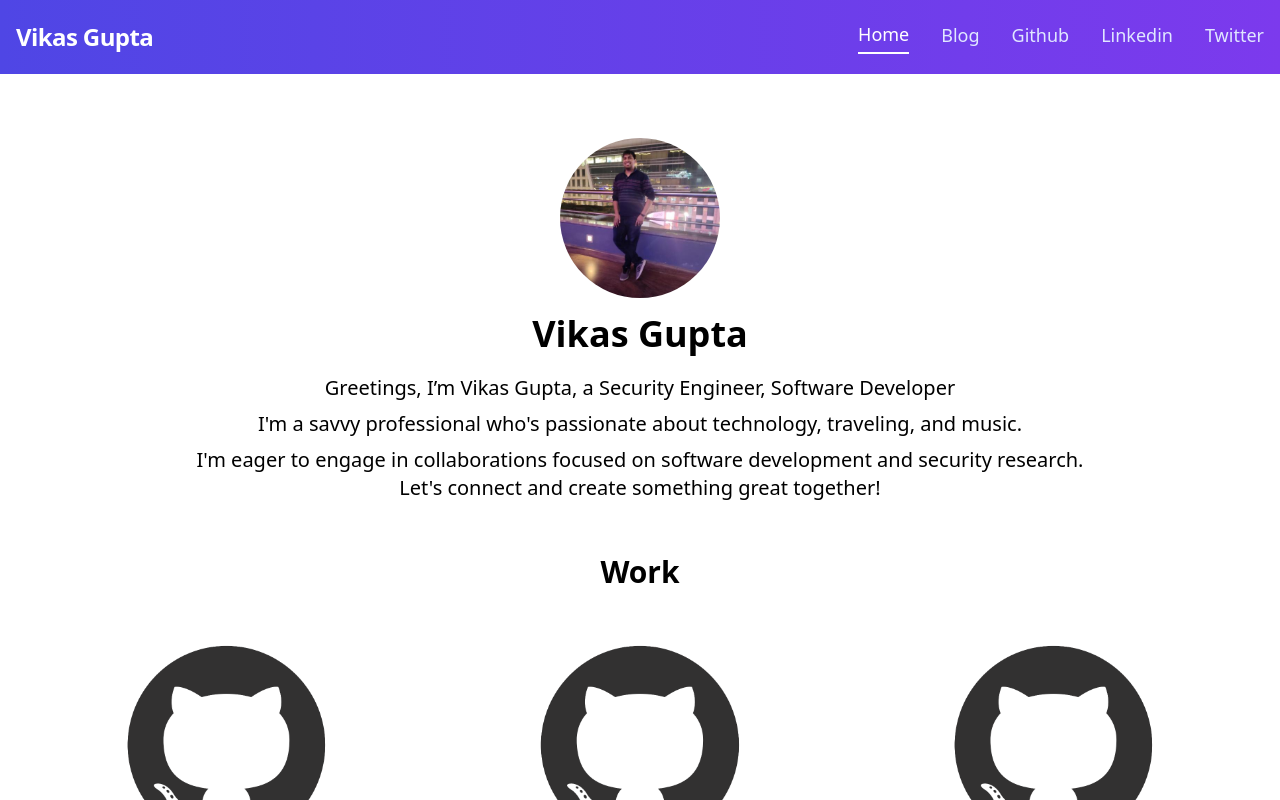
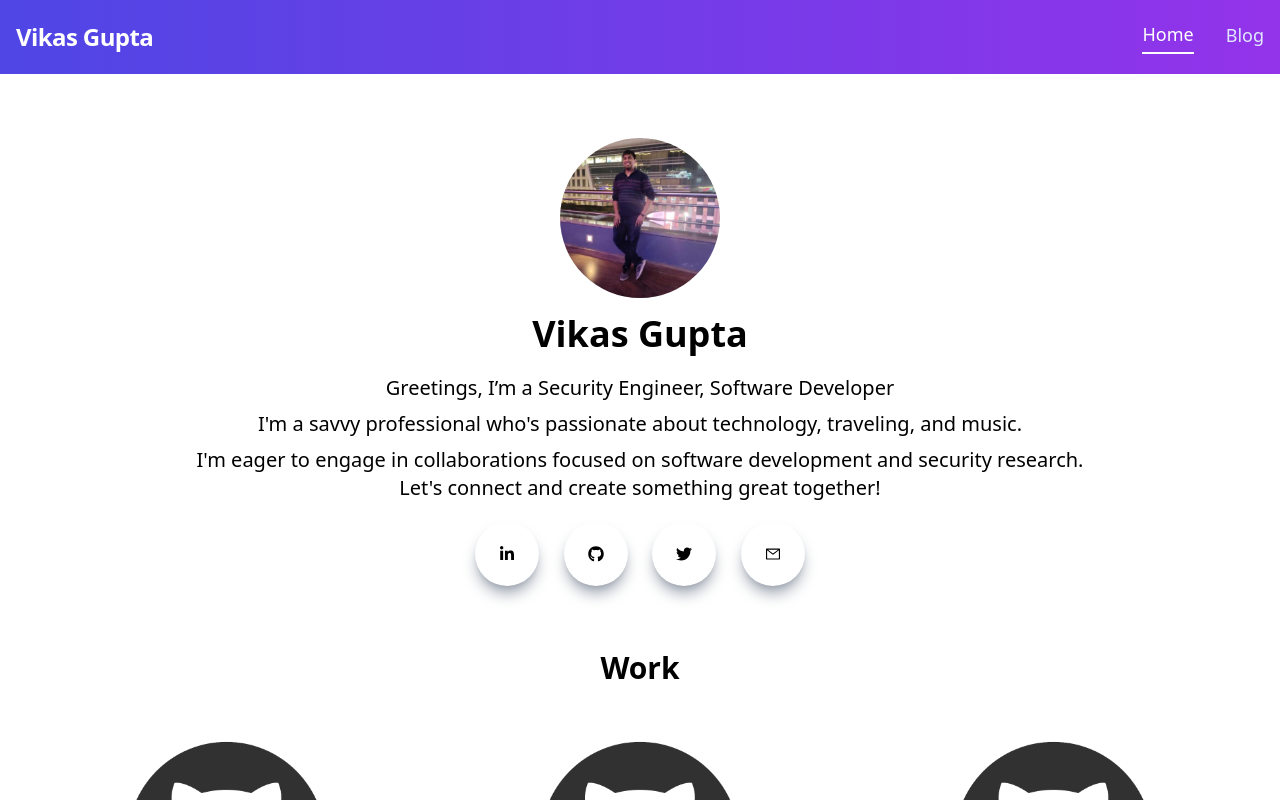
Before and after one commit to iamxhunt3r/vikasdev, a Next.js app: page / in a window 1280 px wide. Shown: the top 800 px of the page. Built offline with nearby package versions, Linux system fonts and the light colour scheme.

Commit message:
Fixed nav bar

```diff
--- a/components/Header.js
+++ b/components/Header.js
@@ -39,30 +39,6 @@ export default function Header() {
             >
               Blog
             </Link>
-            <a
-              href="https://github.com/iamxhunt3r/"
-              target="_blank"
-              rel="noopener noreferrer"
-              className="text-lg font-medium transition-all text-indigo-100 hover:text-white hover:border-b-2 hover:border-indigo-100 pb-1"
-            >
-              Github
-            </a>
-            <Link
-              href="https://www.linkedin.com/in/vikas-gupta-56885b131"
-              target="_blank"
-              rel="noopener noreferrer"
-              className="text-lg font-medium transition-all text-indigo-100 hover:text-white hover:border-b-2 hover:border-indigo-100 pb-1"
-            >
-              Linkedin
-            </Link>
-            <Link
-              href="ttps://twitter.com/iamxhunt3r"
-              target="_blank"
-              rel="noopener noreferrer"
-              className="text-lg font-medium transition-all text-indigo-100 hover:text-white hover:border-b-2 hover:border-indigo-100 pb-1"
-            >
-              Twitter
-            </Link>
           </div>
         </div>
       </nav>
--- a/components/Main.js
+++ b/components/Main.js
@@ -1,5 +1,7 @@
 import Work from '../components/Work'
 import Image from 'next/image';
+import { FaGithub, FaLinkedinIn, FaTwitter } from 'react-icons/fa';
+import { AiOutlineMail } from 'react-icons/ai';
 
 
 function Main({projectsList}) {
@@ -16,7 +18,7 @@ function Main({projectsList}) {
                  />
                 </div>
                 <h1 className="text-4xl font-extrabold mt-4 mb-4">Vikas Gupta</h1>
-                <p className="p-1 font-normal text-xl">Greetings, I&rsquo;m Vikas Gupta, a Security Engineer, Software Developer</p>
+                <p className="p-1 font-normal text-xl">Greetings, I&rsquo;m a Security Engineer, Software Developer</p>
                 <p className="p-1 font-normal text-xl">
                 I&apos;m a savvy professional who&apos;s passionate about technology, traveling, and music.
                 </p>
@@ -24,6 +26,42 @@ function Main({projectsList}) {
                 I&apos;m eager to engage in collaborations focused on software development and security research.<br/> Let&apos;s connect and create something great together!
                 </p>
             </section>
+            <div className='flex items-center justify-between max-w-[330px] m-auto py-4'>
+                <a
+                    href='https://www.linkedin.com/in/vikas-gupta-56885b131'
+                    target="_blank"
+                    rel="noopener noreferrer"
+                    aria-label="LinkedIn Profile"
+                    className='rounded-full shadow-lg shadow-gray-400 p-6 cursor-pointer hover:scale-110 ease-in duration-300'
+                >
+                    <FaLinkedinIn />
+                </a>
+                <a
+                    href='https://github.com/iamxhunt3r/'
+                    target="_blank"
+                    rel="noopener noreferrer"
+                    aria-label="GitHub Profile"
+                    className='rounded-full shadow-lg shadow-gray-400 p-6 cursor-pointer hover:scale-110 ease-in duration-300'
+                >
+                    <FaGithub />
+                </a>
+                <a
+                    href='https://twitter.com/iamxhunt3r'
+                    target="_blank"
+                    rel="noopener noreferrer"
+                    aria-label="Twitter Profile"
+                    className='rounded-full shadow-lg shadow-gray-400 p-6 cursor-pointer hover:scale-110 ease-in duration-300'
+                >
+                    <FaTwitter />
+                </a>
+                <a
+                    href='mailto:vikasgupta.92155@gmail.com'
+                    aria-label="Email Me"
+                    className='rounded-full shadow-lg shadow-gray-400 p-6 cursor-pointer hover:scale-110 ease-in duration-300'
+                >
+                    <AiOutlineMail />
+                </a>
+            </div>
             <h1 className="mt-12 mb-4 text-3xl font-bold text-center">Work</h1>
             <div className="px-5 my-10 sm:grid md:grid-cols-2 xl:grid-cols-3 3xl:flex flex-wrap justify-center">
                 {projectsList.map(projectsList => (
--- a/posts/my-first-post.md
+++ b/posts/my-first-post.md
@@ -6,8 +6,6 @@ excerpt: 'This is my first blog post! Welcome to my blog.'
 heroImage: '/blog/my-first-post-hero.webp'
 ---
 
-![My First Blog Post Hero Image](/blog/my-first-post-hero.webp)
-
 <h1 className="text-center mt-8 mb-4">Welcome to my blog!</h1>
 
 <p>I will be sharing knowledge here about Cyber Security and Software Development.</p>
--- /dev/null
+++ b/posts/my-second-post.md
@@ -0,0 +1,11 @@
+---
+title: 'My Second Blog Post'
+date: '2025-11-01'
+tags: ['security']
+excerpt: 'This is my second blog post! Welcome to my blog.'
+heroImage: '/blog/my-second-post-hero.webp'
+---
+
+<h1 className="text-center mt-8 mb-4">Welcome to my blog!</h1>
+
+<p>I will be sharing knowledge here about Cyber Security and Software Development.</p>
--- a/tailwind.config.js
+++ b/tailwind.config.js
@@ -1,14 +1,15 @@
 /** @type {import('tailwindcss').Config} */
 module.exports = {
   content: [
-    "./src/**/*.{js,jsx,ts,tsx}",
-    // Add these lines to include markdown and mdx files
+    "./pages/**/*.{js,ts,jsx,tsx,mdx}",
+    "./components/**/*.{js,ts,jsx,tsx,mdx}",
+    "./app/**/*.{js,ts,jsx,tsx,mdx}",
     "./posts/**/*.{md,mdx}",
-    "./content/**/*.{md,mdx}",
-    "./src/**/*.{md,mdx}"
   ],
   theme: {
     extend: {},
   },
-  plugins: [],
+  plugins: [
+    require('@tailwindcss/typography')
+  ],
 }
```
Also changed, not shown: package.json (+5 -3 lines), next-env.d.ts, public/blog/my-second-post-hero.webp (added), 1 other file (tests, documents, lock files or other folders).
